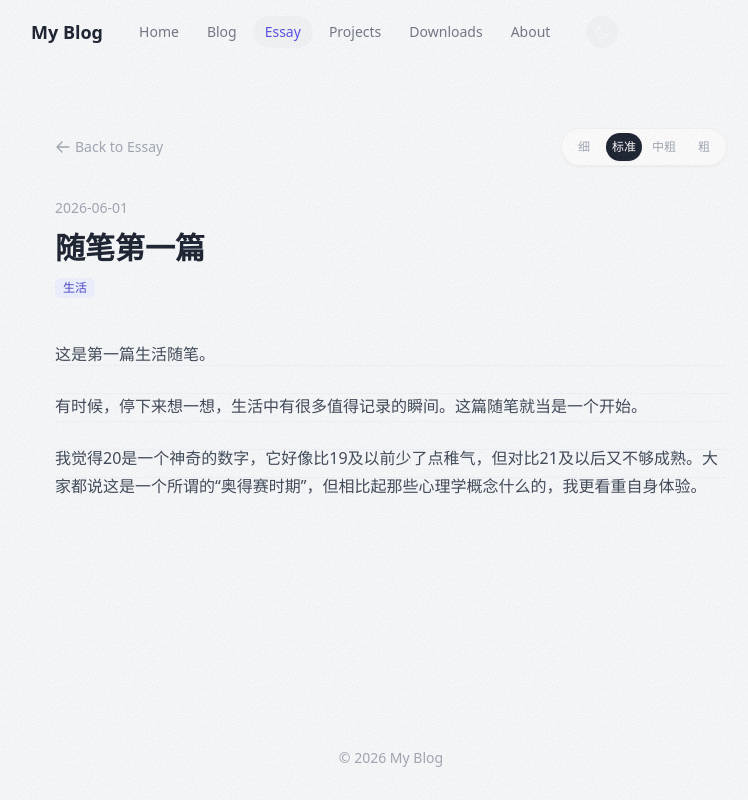
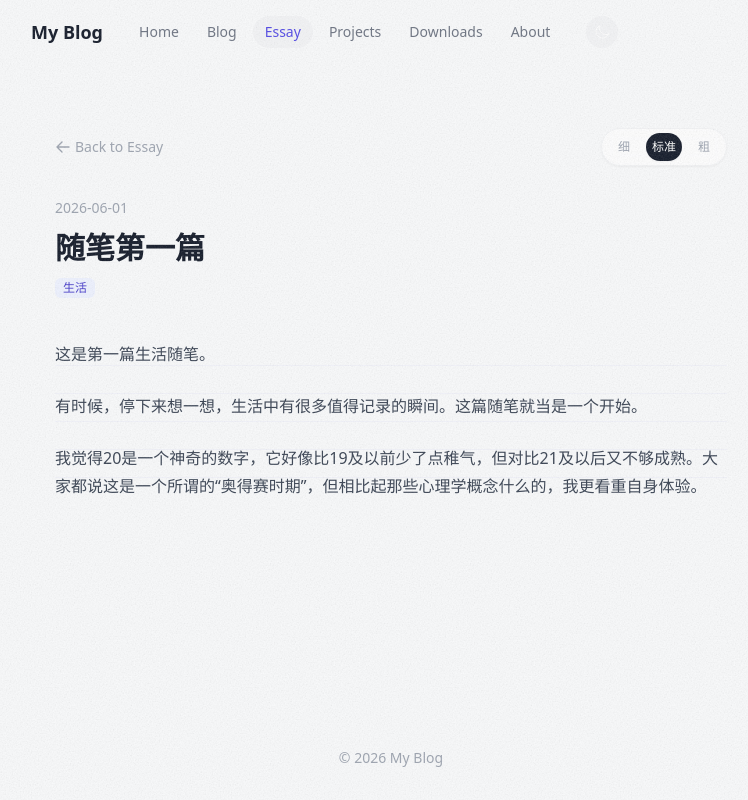
Before and after one commit to 2assqw/my-blog, a Next.js app: page /essay/first-essay in a window 1280 px wide. Shown: the whole page, without its empty margins (249-997 px from the left). Built offline with nearby package versions, Linux system fonts and the light colour scheme.

Commit message:
tweak: reduce font-weight to 3 levels

```diff
--- a/src/components/FontWeightControl.tsx
+++ b/src/components/FontWeightControl.tsx
@@ -5,7 +5,6 @@ import { useState, useEffect } from 'react'
 const WEIGHTS = [
   { value: 300, label: '细' },
   { value: 400, label: '标准' },
-  { value: 600, label: '中粗' },
   { value: 700, label: '粗' },
 ] as const
 
```
